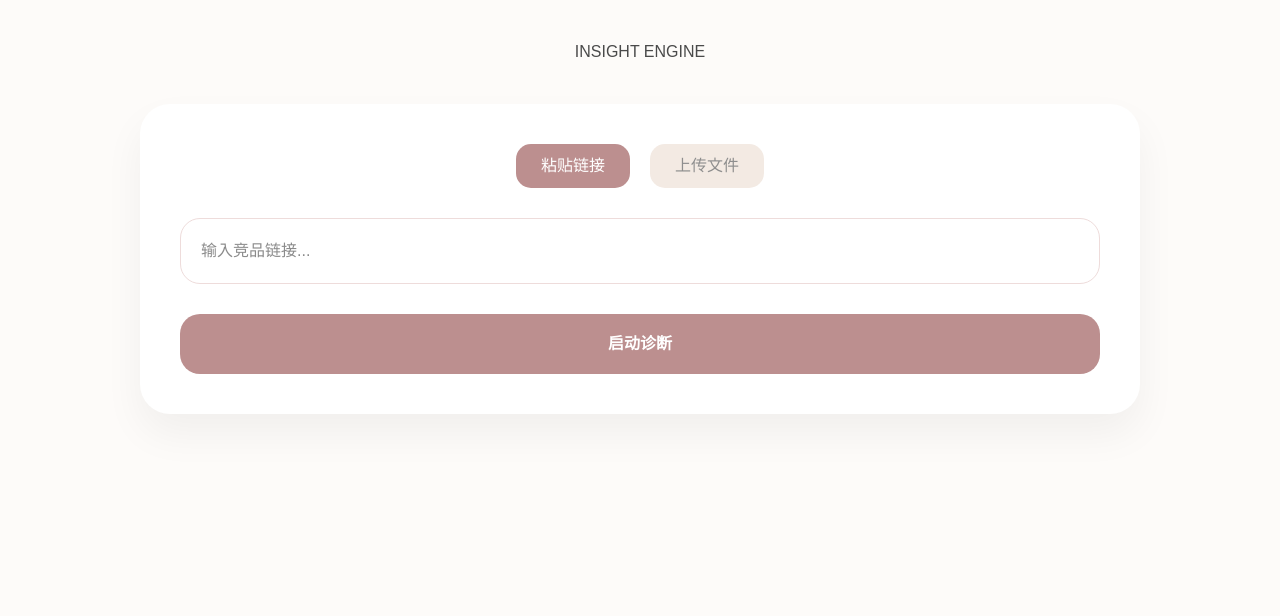
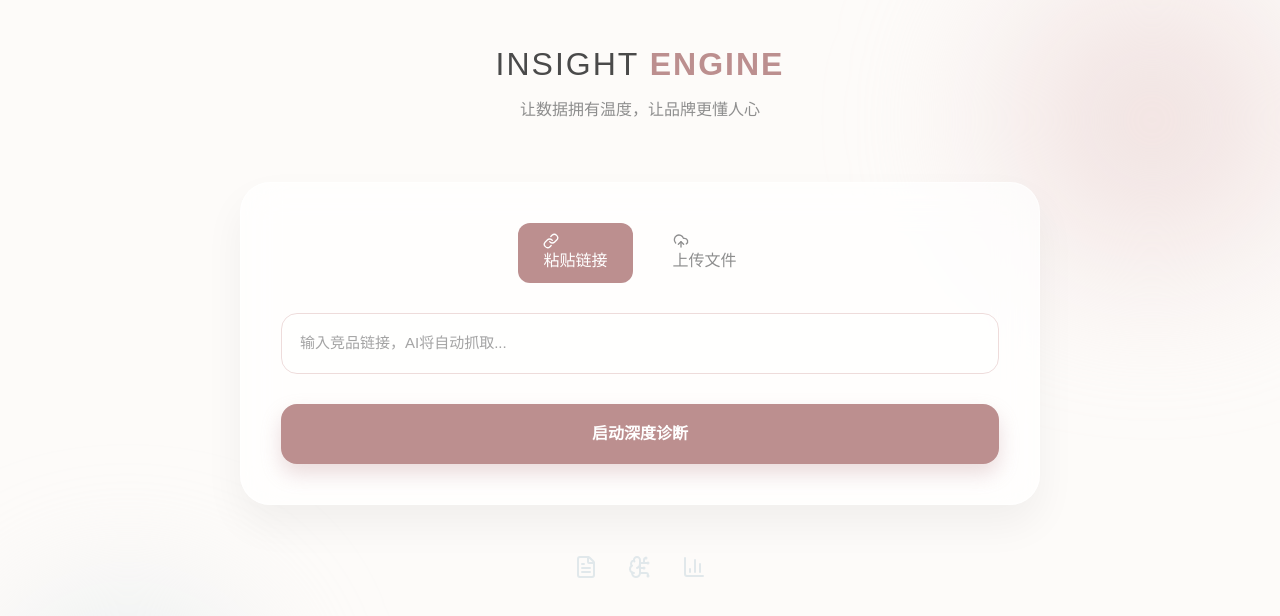
Before and after one commit to olivn11240706/insight-engine, a Next.js app in the folder web/: page / in a window 1280 px wide. Shown: the top 616 px of the page. Built offline with nearby package versions, Linux system fonts and the light colour scheme.

Commit message:
feat: 升级为高级莫兰迪水彩风 UI 界面

```diff
--- a/web/app/page.tsx
+++ b/web/app/page.tsx
@@ -1,150 +1,148 @@
 'use client';
 
 import React, { useState, useRef } from 'react';
-import { PieChart, Pie, Cell, BarChart, Bar, XAxis, YAxis, Tooltip, ResponsiveContainer } from 'recharts';
-import { Download, Sparkles } from 'lucide-react';
-import html2canvas from 'html2canvas';
-import jsPDF from 'jspdf';
+import Head from 'next/head';
+import { UploadCloud, Link, BrainCircuit, FileText, BarChart3, Download } from 'lucide-react';
 
-const COLORS = ['#BC8F8F', '#A9BA9D', '#8FA9BC', '#BCA48F', '#9B8FBC'];
+// --- 结果展示弹窗组件 (优化版，带有导出图标) ---
+const ResultModal: React.FC<{ content: string; onClose: () => void }> = ({ content, onClose }) => (
+  <div style={{ position: 'fixed', top: 0, left: 0, right: 0, bottom: 0, backgroundColor: 'rgba(0,0,0,0.1)', backdropFilter: 'blur(10px)', display: 'flex', alignItems: 'center', justifyContent: 'center', zIndex: 100, padding: '20px' }}>
+    <div style={{ backgroundColor: '#fff', borderRadius: '24px', padding: '40px', maxWidth: '800px', width: '100%', boxShadow: '0 20px 50px rgba(0,0,0,0.08)', position: 'relative', border: '1px solid #F3EAE3' }}>
+      <button onClick={onClose} style={{ position: 'absolute', top: '20px', right: '20px', background: 'none', border: 'none', fontSize: '24px', cursor: 'pointer', color: '#BC8F8F' }}>×</button>
+      <div style={{ display: 'flex', justifyContent: 'space-between', alignItems: 'center', marginBottom: '25px', borderBottom: '1px solid #F8F9FA', paddingBottom: '15px' }}>
+        <h2 style={{ color: '#BC8F8F', margin: 0, fontSize: '22px' }}>AI 深度诊断报告</h2>
+        <button style={{ display: 'flex', alignItems: 'center', gap: '8px', padding: '8px 15px', backgroundColor: 'white', color: '#BC8F8F', borderRadius: '8px', border: '1px solid #EEDCDB', cursor: 'pointer', fontSize: '13px' }}>
+          <Download size={14} /> 导出 PDF
+        </button>
+      </div>
+      <div style={{ lineHeight: '1.8', color: '#475569', whiteSpace: 'pre-wrap', fontSize: '15px' }}>
+        {content}
+      </div>
+    </div>
+  </div>
+);
 
-export default function InsightEngine() {
-  const [activeTab, setActiveTab] = useState<'link' | 'file'>('link');
-  const [url, setUrl] = useState('');
-  const [file, setFile] = useState<File | null>(null);
+// --- 莫兰迪水彩风主页面 ---
+export default function Page() {
+  const [selectedFile, setSelectedFile] = useState<File | null>(null);
+  const [activeTab, setActiveTab] = useState<'url' | 'file'>('url');
   const [isAnalyzing, setIsAnalyzing] = useState(false);
-  const [report, setReport] = useState<string | null>(null);
-  const [elementsData, setElementsData] = useState<any[]>([]);
-  const [pricesData, setPricesData] = useState<any[]>([]);
-  const reportRef = useRef<HTMLDivElement>(null);
+  const [analysisResult, setAnalysisResult] = useState<string | null>(null);
+  const fileInputRef = useRef<HTMLInputElement>(null);
 
   const handleStartAnalysis = async () => {
-    // 关键修复：确保有文件或 URL
-    if (!file && !url) return alert('请上传有效数据文件 (Excel/PDF) 或输入链接');
     setIsAnalyzing(true);
-    setReport(null); // 清空旧报告
-
+    setAnalysisResult(null);
     try {
       const formData = new FormData();
-      if (file) {
-        formData.append('file', file);
-      } else {
-        formData.append('url', url);
+      if (activeTab === 'file' && selectedFile) {
+        formData.append('file', selectedFile);
       }
-
-      // 注意：后端此时不处理文件内容，仅返回模拟 JSON 用于测试
-      const response = await fetch('/api/analyze', {
-        method: 'POST',
-        body: formData,
-      });
-
+      const response = await fetch('/api/analyze', { method: 'POST', body: formData });
       const data = await response.json();
-
-      if (data.elements && data.prices) {
-        setElementsData(data.elements);
-        setPricesData(data.prices);
-        setReport(data.summary);
-      } else {
-        alert(data.error || '分析失败，请检查后端 API 配置');
-      }
+      if (data.result) setAnalysisResult(data.result);
+      else alert('诊断遇到波折，请重试');
     } catch (e) {
-      alert('无法连接分析引擎，请检查 API 路由设置');
+      alert('网络连接错误');
     } finally {
       setIsAnalyzing(false);
     }
   };
 
-  const downloadPDF = async () => {
-    if (!reportRef.current) return;
-    const canvas = await html2canvas(reportRef.current, { scale: 2 });
-    const imgData = canvas.toDataURL('image/png');
-    const pdf = new jsPDF('p', 'mm', 'a4');
-    const pdfWidth = pdf.internal.pageSize.getWidth();
-    const pdfHeight = (canvas.height * pdfWidth) / canvas.width;
-    pdf.addImage(imgData, 'PNG', 0, 0, pdfWidth, pdfHeight);
-    pdf.save(`诊断报告_${new Date().getTime()}.pdf`);
+  // 通用输入框样式
+  const inputStyle = {
+    width: '100%',
+    padding: '18px',
+    borderRadius: '16px',
+    border: '1px solid #EEDCDB',
+    backgroundColor: 'rgba(255, 255, 255, 0.5)',
+    fontSize: '15px',
+    color: '#4A4A4A',
+    outline: 'none',
+    transition: 'all 0.3s'
   };
 
   return (
-    <div style={{ minHeight: '100vh', backgroundColor: '#FDFBF9', padding: '40px' }}>
-      <main style={{ maxWidth: '1000px', margin: '0 auto' }}>
-        <h1 style={{ textAlign: 'center', color: '#4A4A4A', marginBottom: '40px', fontWeight: '300' }}>INSIGHT ENGINE</h1>
+    <>
+      <Head>
+        <title>Insight Engine | 莫兰迪水彩风诊断面板</title>
+      </Head>
 
-        <div style={{ background: 'white', borderRadius: '30px', padding: '40px', boxShadow: '0 20px 40px rgba(0,0,0,0.05)' }}>
-          <div style={{ display: 'flex', gap: '20px', justifyContent: 'center', marginBottom: '30px' }}>
-            <button onClick={() => setActiveTab('link')} style={{ padding: '10px 25px', borderRadius: '15px', border: 'none', cursor: 'pointer', backgroundColor: activeTab === 'link' ? '#BC8F8F' : '#F3EAE3', color: activeTab === 'link' ? 'white' : '#8E8E8E' }}>粘贴链接</button>
-            <button onClick={() => setActiveTab('file')} style={{ padding: '10px 25px', borderRadius: '15px', border: 'none', cursor: 'pointer', backgroundColor: activeTab === 'file' ? '#BC8F8F' : '#F3EAE3', color: activeTab === 'file' ? 'white' : '#8E8E8E' }}>上传文件</button>
+      <div style={{ minHeight: '100vh', backgroundColor: '#FDFBF9', padding: '40px', fontFamily: '"Noto Sans SC", sans-serif', position: 'relative' }}>
+        {/* 背景水彩晕染装饰 (CSS 绘制) */}
+        <div style={{ position: 'fixed', top: '-10%', right: '-10%', width: '40%', height: '50%', background: 'radial-gradient(circle, #EEDCDB 0%, rgba(238,220,219,0) 70%)', filter: 'blur(60px)', zIndex: 0 }} />
+        <div style={{ position: 'fixed', bottom: '-10%', left: '-5%', width: '30%', height: '40%', background: 'radial-gradient(circle, #E1E8EB 0%, rgba(225,232,235,0) 70%)', filter: 'blur(60px)', zIndex: 0 }} />
+
+        {analysisResult && <ResultModal content={analysisResult} onClose={() => setAnalysisResult(null)} />}
+
+        <main style={{ maxWidth: '800px', margin: '0 auto', position: 'relative', zIndex: 1 }}>
+          <header style={{ textAlign: 'center', marginBottom: '60px', animation: 'fadeInDown 1s' }}>
+            <h1 style={{ fontSize: '32px', color: '#4A4A4A', fontWeight: '300', letterSpacing: '2px' }}>
+              INSIGHT <span style={{ color: '#BC8F8F', fontWeight: '600' }}>ENGINE</span>
+            </h1>
+            <p style={{ color: '#8E8E8E', marginTop: '10px' }}>让数据拥有温度，让品牌更懂人心</p>
+          </header>
+
+          <section style={{ background: 'rgba(255,255,255,0.7)', backdropFilter: 'blur(20px)', borderRadius: '30px', padding: '40px', boxShadow: '0 20px 40px rgba(0,0,0,0.05)', border: '1px solid rgba(255,255,255,0.5)', transition: 'transform 0.3s' }}>
+            {/* 模拟加载遮罩 */}
+            {isAnalyzing && (
+              <div style={{ position: 'absolute', inset: 0, backgroundColor: 'rgba(255,255,255,0.85)', zIndex: 10, display: 'flex', flexDirection: 'column', alignItems: 'center', justifyContent: 'center', borderRadius: '30px', transition: '0.5s' }}>
+                <BrainCircuit size={40} className="breathe" style={{ color: '#BC8F8F' }} />
+                <p style={{ color: '#BC8F8F', marginTop: '15px', fontWeight: '500' }}>正在解析数据共性...</p>
+              </div>
+            )}
+
+            {/* 选项卡导航 */}
+            <div style={{ display: 'flex', gap: '15px', marginBottom: '30px', justifyContent: 'center' }}>
+              <button onClick={() => setActiveTab('url')} style={{ padding: '10px 25px', borderRadius: '12px', border: 'none', cursor: 'pointer', backgroundColor: activeTab === 'url' ? '#BC8F8F' : 'transparent', color: activeTab === 'url' ? 'white' : '#8E8E8E', transition: '0.3s' }}>
+                <Link size={16} style={{ marginRight: '8px', verticalAlign: 'middle' }} /> 粘贴链接
+              </button>
+              <button onClick={() => setActiveTab('file')} style={{ padding: '10px 25px', borderRadius: '12px', border: 'none', cursor: 'pointer', backgroundColor: activeTab === 'file' ? '#BC8F8F' : 'transparent', color: activeTab === 'file' ? 'white' : '#8E8E8E', transition: '0.3s' }}>
+                <UploadCloud size={16} style={{ marginRight: '8px', verticalAlign: 'middle' }} /> 上传文件
+              </button>
             </div>
 
-          {activeTab === 'link' ? (
-            <input
-              type="text"
-              placeholder="输入竞品链接..."
-              value={url}
-              onChange={(e) => setUrl(e.target.value)}
-              style={{ width: '100%', padding: '20px', borderRadius: '20px', border: '1px solid #EEDCDB' }}
-            />
+            {/* 输入内容区 */}
+            {activeTab === 'url' ? (
+              <input type="text" placeholder="输入竞品链接，AI将自动抓取..." style={inputStyle} />
             ) : (
               <div
-              onClick={() => document.getElementById('file-upload')?.click()}
-              style={{ border: '2px dashed #EEDCDB', borderRadius: '20px', padding: '40px', textAlign: 'center', cursor: 'pointer' }}
+                onClick={() => fileInputRef.current?.click()}
+                style={{ ...inputStyle, border: '2px dashed #EEDCDB', textAlign: 'center', cursor: 'pointer', color: '#8E8E8E', padding: '40px 20px' }}
               >
-              <input
-                id="file-upload"
-                type="file"
-                hidden
-                // 关键修复：确保文件状态被正确设置
-                onChange={(e) => setFile(e.target.files?.[0] || null)}
-              />
-              <p style={{ color: '#8E8E8E' }}>{file ? `已选: ${file.name}` : '点击这里上传文件 (Excel/PDF)'}</p>
+                <input type="file" ref={fileInputRef} onChange={(e) => setSelectedFile(e.target.files?.[0] || null)} style={{ display: 'none' }} />
+                <div style={{ fontSize: '30px', marginBottom: '10px' }}>🎨</div>
+                <p>{selectedFile ? `已选文件: ${selectedFile.name}` : '上传分析文件 (Excel/PDF)'}</p>
+                <p style={{ fontSize: '12px', marginTop: '5px' }}>支持莫兰迪风格的数据报告</p>
               </div>
             )}
 
             <button
               onClick={handleStartAnalysis}
-            disabled={isAnalyzing}
-            style={{ width: '100%', marginTop: '30px', padding: '18px', borderRadius: '20px', border: 'none', backgroundColor: '#BC8F8F', color: 'white', fontWeight: '600', cursor: 'pointer' }}
+              onMouseEnter={(e) => (e.target as HTMLButtonElement).style.backgroundColor = '#A98080'}
+              onMouseLeave={(e) => (e.target as HTMLButtonElement).style.backgroundColor = '#BC8F8F'}
+              style={{ width: '100%', marginTop: '30px', padding: '18px', borderRadius: '16px', border: 'none', backgroundColor: '#BC8F8F', color: 'white', fontSize: '16px', fontWeight: '600', cursor: 'pointer', transition: 'all 0.3s', boxShadow: '0 10px 20px rgba(188,143,143,0.3)' }}
             >
-            {isAnalyzing ? 'AI 正在工笔细描...' : '启动诊断'}
+              启动深度诊断
             </button>
+          </section>
+
+          {/* 装饰图标行 */}
+          <footer style={{ marginTop: '50px', display: 'flex', justifyContent: 'center', gap: '30px', color: '#E1E8EB' }}>
+            <FileText size={24} />
+            <BrainCircuit size={24} />
+            <BarChart3 size={24} />
+          </footer>
+
+        </main>
       </div>
 
-        {report && (
-          <div ref={reportRef} style={{ marginTop: '50px', background: 'white', borderRadius: '30px', padding: '50px', boxShadow: '0 30px 60px rgba(0,0,0,0.08)' }}>
-            <div style={{ display: 'flex', justifyContent: 'space-between', marginBottom: '40px' }}>
-              <h2 style={{ color: '#4A4A4A' }}>诊断洞察报告</h2>
-              <button onClick={downloadPDF} style={{ background: 'none', border: '1px solid #BC8F8F', color: '#BC8F8F', padding: '8px 15px', borderRadius: '10px', cursor: 'pointer' }}>
-                <Download size={16} style={{ marginRight: '5px' }} /> 导出 PDF
-              </button>
-            </div>
-
-            <div style={{ display: 'grid', gridTemplateColumns: 'repeat(auto-fit, minmax(300px, 1fr))', gap: '40px', height: '350px' }}>
-              <ResponsiveContainer width="100%" height="100%">
-                <PieChart>
-                  <Pie data={elementsData} dataKey="value" nameKey="name" innerRadius={70} outerRadius={100} paddingAngle={5}>
-                    {elementsData.map((_, i) => <Cell key={i} fill={COLORS[i % COLORS.length]} />)}
-                  </Pie>
-                  <Tooltip />
-                </PieChart>
-              </ResponsiveContainer>
-              <ResponsiveContainer width="100%" height="100%">
-                <BarChart data={pricesData}>
-                  <XAxis dataKey="range" axisLine={false} tickLine={false} />
-                  <Tooltip cursor={{ fill: '#FDFBF9' }} />
-                  <Bar dataKey="count" fill="#A9BA9D" radius={[10, 10, 0, 0]} />
-                </BarChart>
-              </ResponsiveContainer>
-            </div>
-
-            <div style={{ marginTop: '40px', padding: '30px', backgroundColor: '#FDFBF9', borderRadius: '20px', borderLeft: '4px solid #BC8F8F' }}>
-              <h3 style={{ color: '#BC8F8F', marginBottom: '15px', display: 'flex', alignItems: 'center' }}>
-                <Sparkles size={18} style={{ marginRight: '8px' }} /> AI 深度总结
-              </h3>
-              <p style={{ lineHeight: '1.8', color: '#666', whiteSpace: 'pre-wrap' }}>{report}</p>
-            </div>
-          </div>
-        )}
-      </main>
-    </div>
+      {/* 呼吸动画 CSS */}
+      <style>{`
+        @keyframes breathe { 0% { opacity: 0.6; } 50% { opacity: 1; } 100% { opacity: 0.6; } }
+        .breathe { animation: breathe 3s infinite; }
+        @keyframes fadeInDown { from { opacity: 0; transform: translateY(-20px); } to { opacity: 1; transform: translateY(0); } }
+      `}</style>
+    </>
   );
 }
```
Lines whose indentation alone changed are shown as unchanged.
